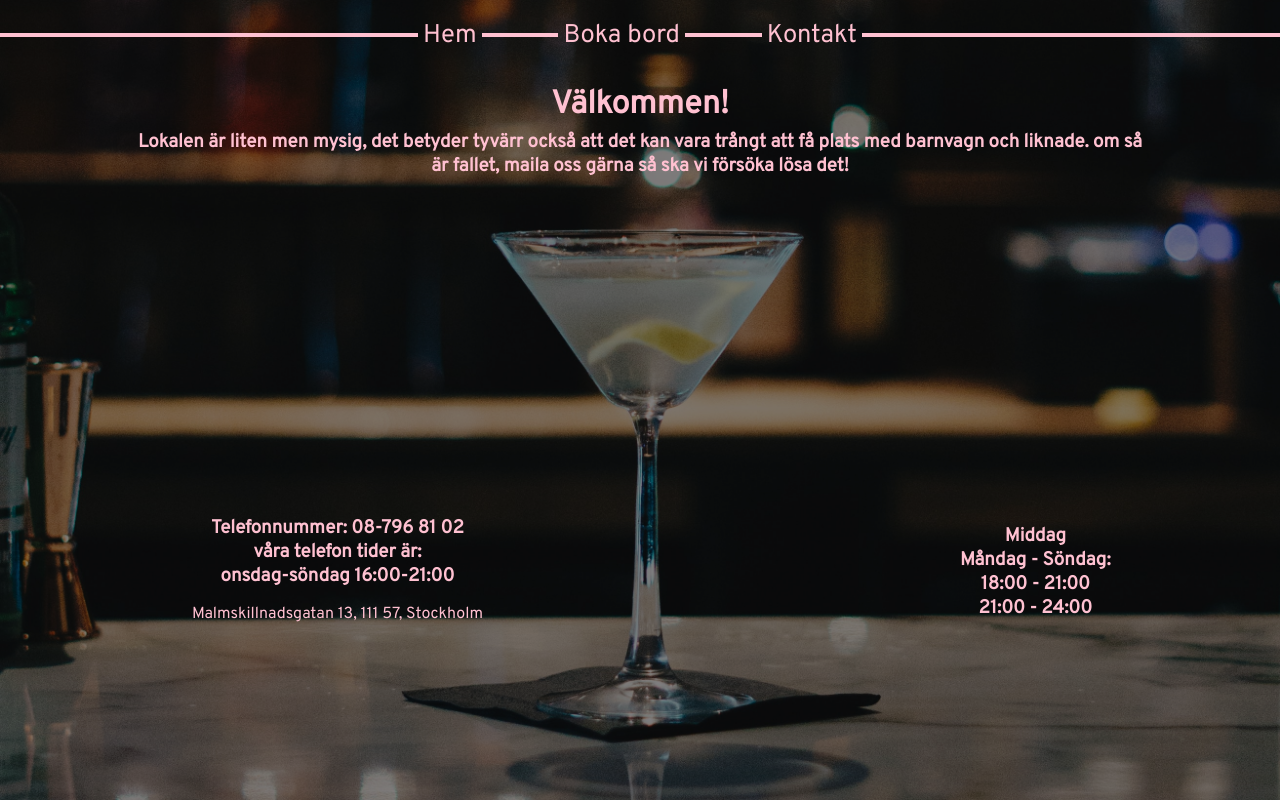
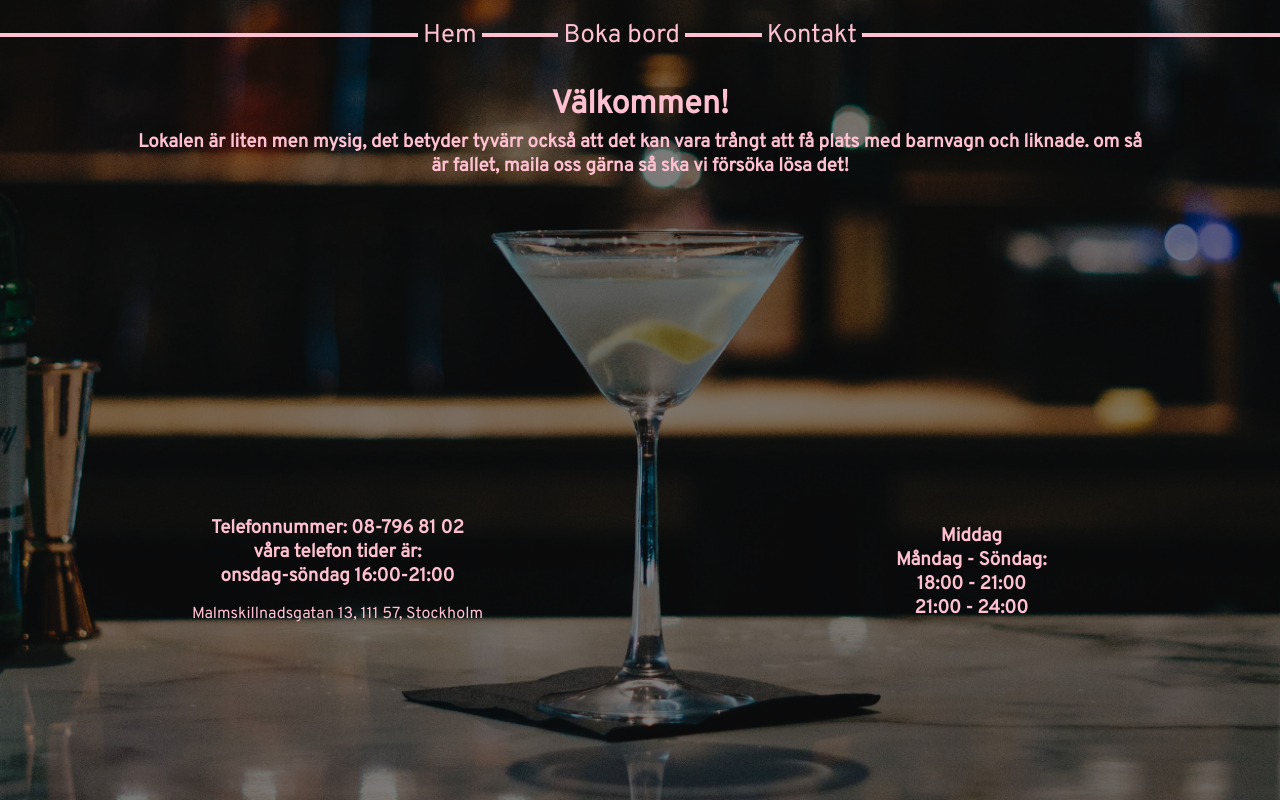
Before and after one commit to Holmkvists/restaurant, a React (Create React App) app: page /kontakt in a window 1280 px wide. Built offline with nearby package versions, Linux system fonts and the light colour scheme.

Commit message:
Contact openhours adjusted

```diff
--- a/src/pages/Contact/styles/contact.css
+++ b/src/pages/Contact/styles/contact.css
@@ -87,7 +87,7 @@ h1 {
     color: #ffc1d1;
     position: absolute;
     bottom: 22.5%;
-    left: 75%;
+    left: 70%;
     display: flex;
     flex-direction: column;
     align-items: center;
--- a/src/pages/Contact/styles/contact.scss
+++ b/src/pages/Contact/styles/contact.scss
@@ -89,7 +89,7 @@ h1 {
     color: $dark-pink;
     position: absolute;
     bottom: 22.5%;
-    left: 75%;
+    left: 70%;
     display: flex;
     flex-direction: column;
     align-items: center;
```
